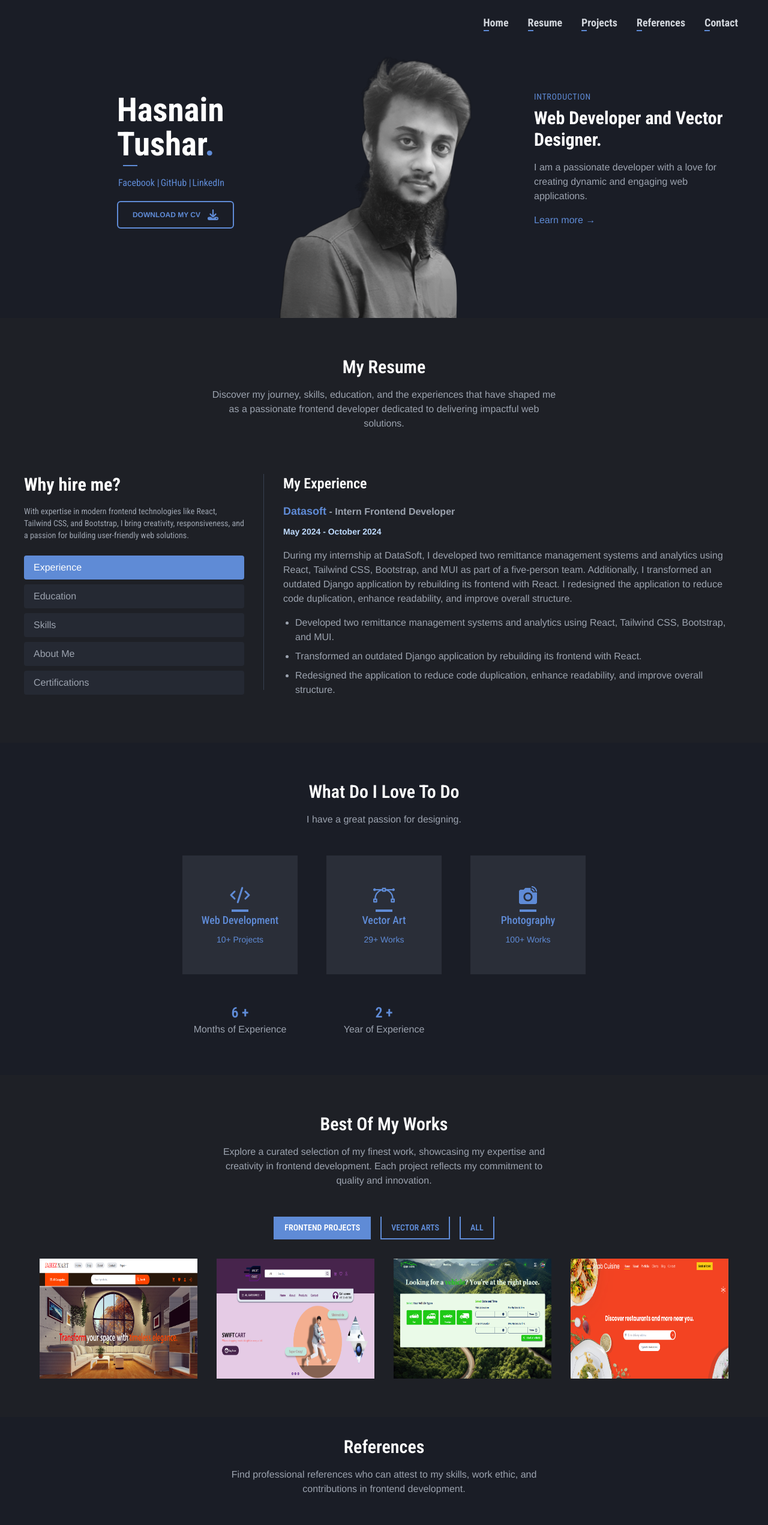
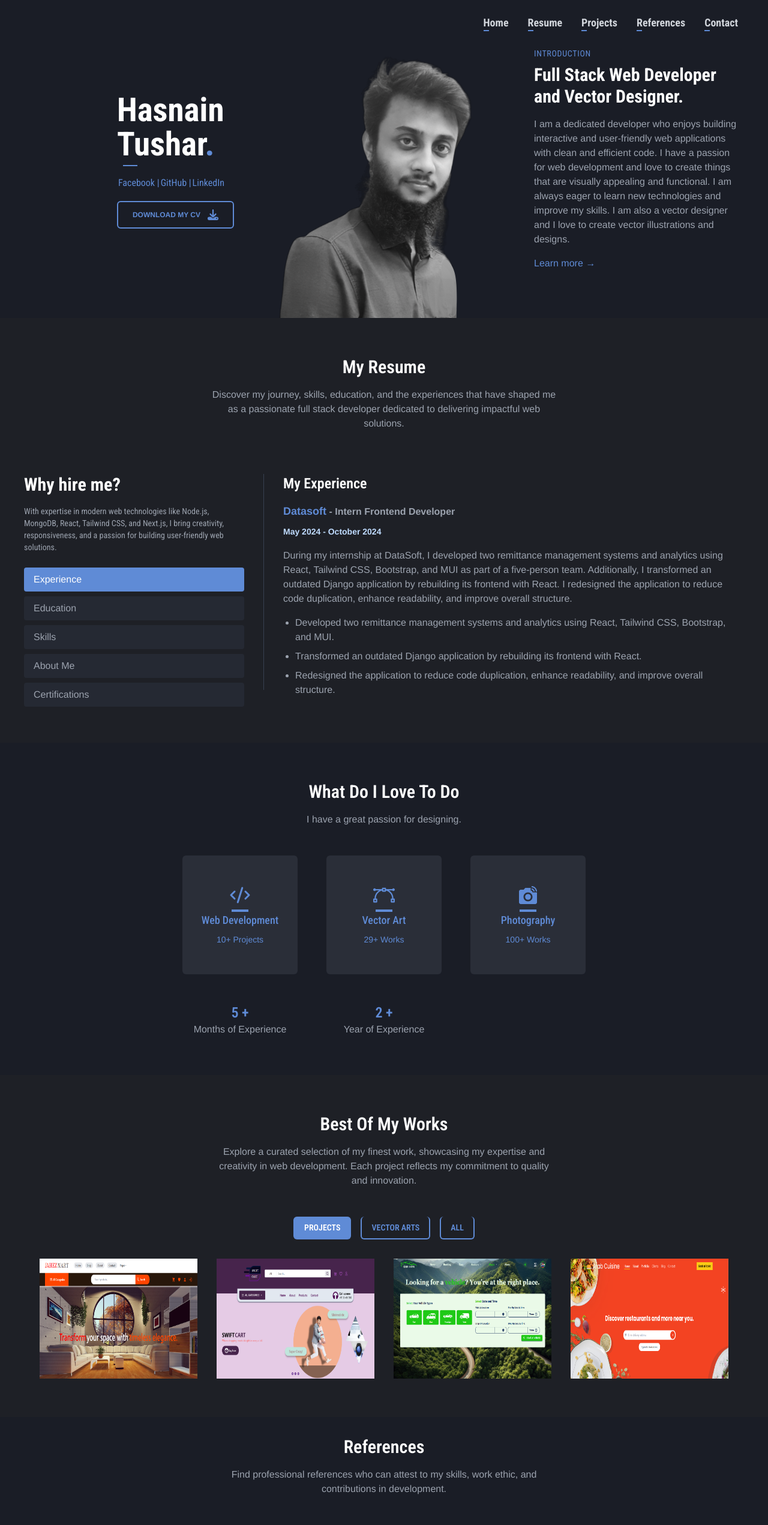
Before and after one commit to Hacnine/Myliveresume, a React (Vite) app: page / in a window 1280 px wide. Shown: the top 2542 px of the page at 60% size. Built offline with nearby package versions, Linux system fonts and the light colour scheme; a web font is replaced by a local one.

Commit message:
Design, description changed

```diff
--- a/src/app/component/Hero.jsx
+++ b/src/app/component/Hero.jsx
@@ -52,7 +52,7 @@ const Hero = forwardRef(({ scrollToRef }, ref) => {
           </div>
 
           <a
-            href="https://drive.google.com/file/d/1-s4V3DwRW0c4J2PFn4sBVBIj3O1WuVfn/view?usp=sharing"
+            href="https://drive.google.com/file/d/1zmbMbtK0FkpjjFOEy799KFhl2oLV4R3N/view?usp=sharing"
             target="_blank"
             rel="noopener noreferrer"
             className="mt-4 px-6 py-3 border-2 border-yellow-500 hover:text-white text-xs font-semibold text-yellow-500 uppercase font-helvetica flex items-center gap-3 hover:bg-yellow-500 transition duration-300 rounded-md"
@@ -119,10 +119,10 @@ const Hero = forwardRef(({ scrollToRef }, ref) => {
       >
         <h2 className="text-yellow-500 uppercase text-sm tracking-wider">Introduction</h2>
         <h3 className="text-3xl font-bold mt-2 font-roboto">
-          Web Developer and Vector Designer.
+          Full Stack Web Developer and Vector Designer.
         </h3>
         <p className="text-gray-400 mt-4 max-w-md">
-          I am a passionate developer with a love for creating dynamic and engaging web applications.
+        I am a dedicated developer who enjoys building interactive and user-friendly web applications with clean and efficient code. I have a passion for web development and love to create things that are visually appealing and functional. I am always eager to learn new technologies and improve my skills. I am also a vector designer and I love to create vector illustrations and designs.
         </p>
         <button className="mt-4 text-yellow-500 inline-block font-medium  hover:text-yellow-600" onClick={handleScroll} >
           Learn more &rarr;
--- a/src/app/component/Project/ProjectShowcase.jsx
+++ b/src/app/component/Project/ProjectShowcase.jsx
@@ -7,7 +7,7 @@ import { projects } from '../../constant/index';
 import PortfolioModal from './ProjectShowcaseModal';
 
 const ProjectShowcase = forwardRef((props, ref) => {
-  const [selectedTab, setSelectedTab] = useState('FRONTEND PROJECTS');
+  const [selectedTab, setSelectedTab] = useState('PROJECTS');
   const [project, setProject] = useState();
 
   const [isModalOpen, setIsModalOpen] = useState(false);
@@ -32,14 +32,14 @@ const ProjectShowcase = forwardRef((props, ref) => {
       <div className="container mx-auto px-4 text-center">
         <h2 className="text-3xl font-semibold mb-4">Best Of My Works</h2>
         <p className="text-gray-400 max-w-xl mx-auto mb-12">
-        Explore a curated selection of my finest work, showcasing my expertise and creativity in frontend development. Each project reflects my commitment to quality and innovation.
+        Explore a curated selection of my finest work, showcasing my expertise and creativity in web development. Each project reflects my commitment to quality and innovation.
         </p>
         <div className="flex justify-center font-roboto font-semibold text-sm mb-8">
-          {['FRONTEND PROJECTS', 'VECTOR ARTS', 'ALL'].map((tab) => (
+          {['PROJECTS', 'VECTOR ARTS', 'ALL'].map((tab) => (
             <button
               key={tab}
               className={`px-4 py-2 mx-2 ${selectedTab === tab ? 'bg-yellow-500 text-white border-transparent' : ' text-yellow-500'
-                } border-2 border-yellow-500 border-t-0`}
+                } border-2 border-yellow-500 border-t-0 rounded-md`}
               onClick={() => setSelectedTab(tab)}
             >
               {tab}
--- a/src/app/component/References/References.jsx
+++ b/src/app/component/References/References.jsx
@@ -36,7 +36,7 @@ const References = forwardRef((props, ref) => {
             <div className="container mx-auto"> <div className="text-center mb-12">
                 <h2 className="text-3xl font-semibold mb-4 text-white">References</h2>
                 <p className="text-gray-400 max-w-xl mx-auto">
-                Find professional references who can attest to my skills, work ethic, and contributions in frontend development.
+                Find professional references who can attest to my skills, work ethic, and contributions in  development.
                 </p>
             </div>
                 <h2 className="text-3xl text-white font-bold text-center mb-6"></h2>
--- a/src/app/component/Resume/AboutMe.jsx
+++ b/src/app/component/Resume/AboutMe.jsx
@@ -7,7 +7,7 @@ const AboutMe = () => {
         <div>
             <h3 className="text-xl md:text-2xl font-semibold mb-4 text-white">About Me</h3>
             <p className="text-gray-400 text-sm md:text-base mb-4">
-                I enjoy learning new technologies and constantly improving my skills.I am a frontend developer with six months of internship experience at Datasoft. I have expertise in modern tools like React, Tailwind CSS, Bootstrap, and MUI. I am eager to work on creative projects and thrive in collaborative environments.
+                I enjoy learning new technologies and constantly improving my skills.I am a full stack web developer with six months of internship experience at Datasoft. I have expertise in modern tools like React, Tailwind CSS, Bootstrap, and MUI. I am eager to work on creative projects and thrive in collaborative environments.
             </p>
             <div className="grid grid-cols-2">
                 {profileInfo.map(({ title, info }, index) =>
--- a/src/app/component/Resume/ResumeTab.jsx
+++ b/src/app/component/Resume/ResumeTab.jsx
@@ -42,14 +42,14 @@ const ResumeTab = forwardRef((props, ref) => {
             <div className="text-center mb-12">
                 <h2 className="text-3xl font-semibold mb-4 text-white">My Resume</h2>
                 <p className="text-gray-400 max-w-xl mx-auto">
-                    Discover my journey, skills, education, and the experiences that have shaped me as a passionate frontend developer dedicated to delivering impactful web solutions.
+                    Discover my journey, skills, education, and the experiences that have shaped me as a passionate full stack developer dedicated to delivering impactful web solutions.
                 </p>
             </div>
             <div className=" p-6 rounded-md sm:min-h-[408px]   md:max-h-[408px] container mx-auto  flex flex-col sm:flex-row ">
 
                 <div className="w-full sm:w-1/3 pr-0 sm:pr-8 border-b sm:border-b-0 sm:border-r border-gray-700">
                     <h2 className="text-2xl md:text-3xl font-bold mb-4 text-white font-roboto">Why hire me?</h2>
-                    <p className="text-gray-400 mb-6 text-sm md:text-sm font-roboto">With expertise in modern frontend technologies like React, Tailwind CSS, and Bootstrap, I bring creativity, responsiveness, and a passion for building user-friendly web solutions.</p>
+                    <p className="text-gray-400 mb-6 text-sm md:text-sm font-roboto">With expertise in modern web technologies like Node.js, MongoDB, React, Tailwind CSS, and Next.js, I bring creativity, responsiveness, and a passion for building user-friendly web solutions.</p>
                     <ul>
                         {tabs.map((tab) => (
                             <li key={tab.id} className="mb-2">
--- a/src/app/component/Service/ServiceCard.jsx
+++ b/src/app/component/Service/ServiceCard.jsx
@@ -23,7 +23,7 @@ const ServiceCard = ({ title, projects, Icon }) => {
                 visible: { opacity: 1, y: 0 },
             }}
             transition={{ duration: 0.5 }}
-            className="bg-gray-500/20 md:w-48 md:py-12 px-5 py-10 center flex-col text-center group text-yellow-500"
+            className="bg-gray-500/20 md:w-48 md:py-12 px-5 py-10 center flex-col text-center group text-yellow-500 rounded-md"
         >
             <div className="text-4xl mb-4 group-hover:text-blue-500 transition-colors duration-300">
                 {Icon}
--- a/src/app/component/SkeletonLoader.jsx
+++ b/src/app/component/SkeletonLoader.jsx
@@ -3,70 +3,66 @@ import { contactMethods } from '../constant';
 
 const SkeletonLoader = () => {
     return (
-        <div className="min-h-fit hidden md:flex flex-wrap items-center flex-col justify-center    bg-slate-900   ">
+        <div className="min-h-fit hidden md:flex flex-wrap items-center flex-col justify-center bg-slate-900 p-4">
             {/* Header Skeleton */}
-            <div className="min-h-screen container w-[700px] mx-auto animate-pulse  bg-slate-900 text-white flex flex-col items-center justify-center  ">
-                <nav className="w-full flex justify-end p-4 space-x-4 animate-pulse ">
-                    <div className="bg-gray-700 rounded h-3 w-10"></div>
-                    <div className="bg-gray-700 rounded h-3 w-10"></div>
-                    <div className="bg-gray-700 rounded h-3 w-10"></div>
-                    <div className="bg-gray-700 rounded h-3 w-10"></div>
-                    <div className="bg-gray-700 rounded h-3 w-10"></div>
+            <div className="min-h-screen container w-full max-w-[700px] mx-auto animate-pulse bg-slate-900 text-white flex flex-col items-center justify-center">
+                <nav className="w-full flex justify-end p-4 space-x-2 md:space-x-4">
+                    {[...Array(5)].map((_, index) => (
+                        <div key={index} className="bg-gray-700 rounded h-3 w-6 md:w-10"></div>
+                    ))}
                 </nav>
 
-                <div className=' flex gap-4 animate-pulse'>
-                    <div className="bg-gray-700 rounded  h-[50px] w-[120px]"></div>
-                    <div className="bg-gray-700 rounded  h-[50px] w-[80px]"></div>
-                    <div className="bg-gray-700 rounded  h-[50px] w-[120px]"></div>
-
-                </div>
-                <div className="flex flex-col  items-center justify-center mt-8 w-full " >
-                    <div className="text-center md:text-left p-4">
-                        <div className="bg-gray-700 h-10 w-3/4 mx-auto rounded animate-pulse"></div>
-                        <div className="mt-4 flex space-x-4 animate-pulse">
-                            <div className="bg-gray-700 rounded h-6 w-24"></div>
-                            <div className="bg-gray-700 rounded h-6 w-24"></div>
-                            <div className="bg-gray-700 rounded h-6 w-24"></div>
-                        </div>
-                        <div className="mt-4 px-4 py-2 bg-gray-700 rounded w-full h-14 mx-auto animate-pulse"></div>
-                    </div>
-                    <div className="text-center md:text-left  p-4 w-full">
-                        <div className="bg-gray-700 h-6 mx-auto rounded animate-pulse"></div>
-                        <div className="flex items-center between gap-4 w-full -2">
-                            <div className="bg-gray-700 size-12 w-full  mt-4 rounded animate-pulse"></div><div className="bg-gray-700 size-12 w-full mt-4 rounded animate-pulse"></div><div className="bg-gray-700 size-12 w-full mt-4 rounded animate-pulse"></div><div className="bg-gray-700 size-12 w-full mt-4 rounded animate-pulse"></div>
+                <div className="flex gap-2 md:gap-4 animate-pulse">
+                    <div className="bg-gray-700 rounded h-[40px] md:h-[50px] w-1/3 md:w-[120px]"></div>
+                    <div className="bg-gray-700 rounded h-[40px] md:h-[50px] w-1/4 md:w-[80px]"></div>
+                    <div className="bg-gray-700 rounded h-[40px] md:h-[50px] w-1/3 md:w-[120px]"></div>
                 </div>
 
+                <div className="flex flex-col items-center justify-center mt-8 w-full">
+                    <div className="text-center p-4 w-full">
+                        <div className="bg-gray-700 h-8 md:h-10 w-3/4 mx-auto rounded"></div>
+                        <div className="mt-4 flex space-x-2 md:space-x-4">
+                            {[...Array(3)].map((_, index) => (
+                                <div key={index} className="bg-gray-700 rounded h-5 md:h-6 w-20 md:w-24"></div>
+                            ))}
+                        </div>
+                        <div className="mt-4 px-4 py-2 bg-gray-700 rounded w-full h-12 md:h-14 mx-auto"></div>
+                    </div>
+
+                    <div className="text-center p-4 w-full">
+                        <div className="bg-gray-700 h-5 md:h-6 w-1/2 mx-auto rounded"></div>
+                        <div className="grid grid-cols-2 md:grid-cols-4 gap-2 md:gap-4 mt-4 w-full">
+                            {[...Array(4)].map((_, index) => (
+                                <div key={index} className="bg-gray-700 h-12 md:h-14 w-full rounded"></div>
+                            ))}
+                        </div>
                     </div>
                 </div>
 
-                <div className="flex flex-col items-center">
+                {/* Contact Methods */}
+                <div className="flex flex-col items-center w-full">
                     <div className="flex flex-wrap justify-center md:mb-4">
-                    {contactMethods.slice(0, 3).map((method, index) => (
+                        {contactMethods.slice(0, 3).map((_, index) => (
                             <div
                                 key={index}
-
-                            className="flex items-center mx-4 my-2 bg-gray-700  px-3 py-3 text-yellow-500 rounded-md"
+                                className="flex items-center mx-2 md:mx-4 my-2 bg-gray-700 px-3 py-2 md:py-3 rounded-md w-20 md:w-24 h-8 md:h-10"
                             >
-
                                 <span className="ml-1 md:text-base text-gray-700 text-xs w-16"></span>
                             </div>
                         ))}
                     </div>
                     <div className="flex justify-center">
-                    {contactMethods.slice(3, 5).map((method, index) => (
+                        {contactMethods.slice(3, 5).map((_, index) => (
                             <div
-
-                            className="flex items-center mx-4 my-2 bg-gray-700  px-3 py-3 text-yellow-500 rounded-md"
+                                key={index}
+                                className="flex items-center mx-2 md:mx-4 my-2 bg-gray-700 px-3 py-2 md:py-3 rounded-md w-20 md:w-24 h-8 md:h-10"
                             >
-
                                 <span className="ml-1 md:text-base text-gray-700 text-xs w-16"></span>
                             </div>
                         ))}
                     </div>
                 </div>
             </div>
-
-
         </div>
     );
 };
--- a/src/app/constant/index.jsx
+++ b/src/app/constant/index.jsx
@@ -2,7 +2,8 @@ import {
   LuPenTool, LuCode2, LuBarChart
 } from "react-icons/lu";
 import {
-  FaSearchengin, FaJava, FaSkype, FaLinkedin, FaSass, FaPython, FaReact
+  FaSearchengin, FaJava, FaSkype, FaLinkedin, FaSass, FaPython, FaReact,
+  FaNodeJs
 } from "react-icons/fa";
 import {
   IoSearchOutline, IoCallSharp, IoLogoWhatsapp, IoLogoJavascript, IoLogoHtml5
@@ -17,7 +18,8 @@ import {
   SlVector
 } from "react-icons/sl";
 import {
-  SiNextdotjs, SiTailwindcss, SiMui, SiDjango, SiRedux, SiReactquery
+  SiNextdotjs, SiTailwindcss, SiMui, SiDjango, SiRedux, SiReactquery,
+  SiMongodb
 } from "react-icons/si";
 import {
   TbBrandFramerMotion
@@ -41,7 +43,7 @@ export const contactMethods = [
 ];
 
 export const stats = [
-  { value: 6, label: 'Months of Experience' },
+  { value: 5, label: 'Months of Experience' },
   { value: 2, label: 'Year of Experience' },
 
 ];
@@ -73,14 +75,16 @@ export const skills = [
   { name: 'JavaScript', icon: <IoLogoJavascript /> },
   { name: 'React', icon: <FaReact /> },
   { name: 'Next.js', icon: <SiNextdotjs /> },
+  { name: 'Node.js', icon: <FaNodeJs/>},
+  { name: 'MongoDB', icon: <SiMongodb/>},
   { name: 'Tailwind CSS', icon: <SiTailwindcss /> },
   { name: 'MUI', icon: <SiMui /> },
   { name: 'Framer Motion', icon: <TbBrandFramerMotion /> },
   { name: 'Tanstack Query', icon: <SiReactquery /> },
   { name: 'Sass', icon: <FaSass /> },
   // { name: 'Redux', icon: <SiRedux /> },
-  { name: 'Django', icon: <SiDjango /> },
-  { name: 'Python', icon: <FaPython /> },
+  // { name: 'Django', icon: <SiDjango /> },
+  // { name: 'Python', icon: <FaPython /> },
   // { name: 'Java', icon: <FaJava /> },
 
 ];
@@ -103,12 +107,12 @@ export const projects = [
   },
   {
     id: 2,
-    category: 'FRONTEND PROJECTS',
+    category: 'PROJECTS',
     projects: [
-      { title: "Jahez Mart", category: 'FRONTEND PROJECTS', image: 'images/projects/project1.png' },
-      { title: "Swift Cart", category: 'FRONTEND PROJECTS', image: 'images/projects/project2.png' },
-      { title: "Car Hive", category: 'FRONTEND PROJECTS', image: 'images/projects/project3.png' },
-      { title: "Arab Cuisine", category: 'FRONTEND PROJECTS', image: 'images/projects/project4.png' }
+      { title: "Jahez Mart", category: 'PROJECTS', image: 'images/projects/project1.png' },
+      { title: "Swift Cart", category: 'PROJECTS', image: 'images/projects/project2.png' },
+      { title: "Car Hive", category: 'PROJECTS', image: 'images/projects/project3.png' },
+      { title: "Arab Cuisine", category: 'PROJECTS', image: 'images/projects/project4.png' }
     ]
   }
 ];
```
Lines whose indentation alone changed are shown as unchanged.
